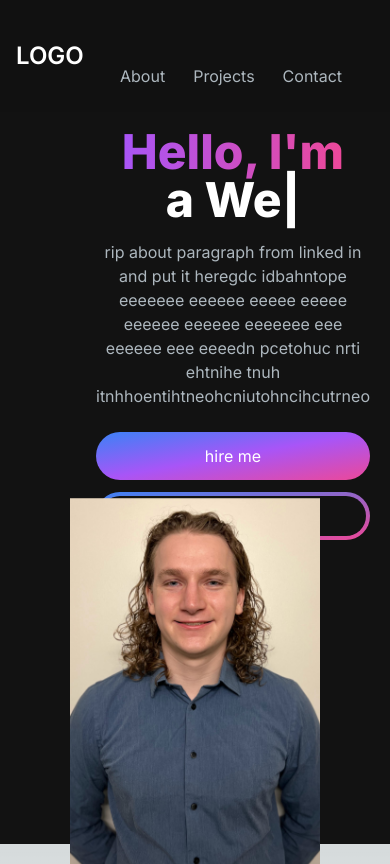
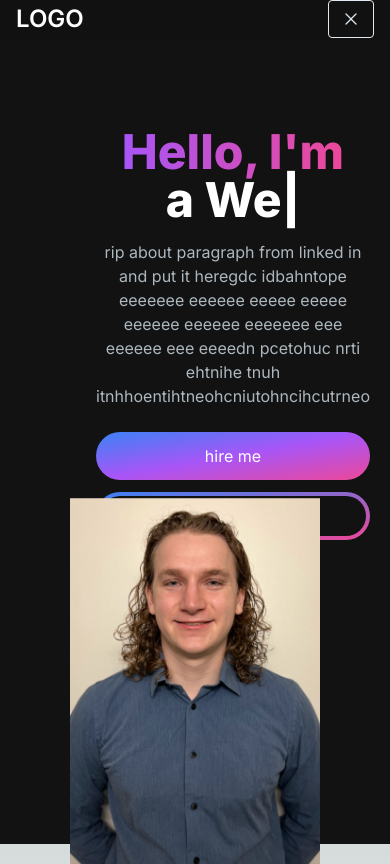
Before and after one commit to IcebergLettuc3/lettucehubnext, a Next.js app: page / in a window 390 px wide. Built offline with nearby package versions, Linux system fonts and the light colour scheme.

Commit message:
adding icon

```diff
--- a/package.json
+++ b/package.json
@@ -9,6 +9,7 @@
     "lint": "next lint"
   },
   "dependencies": {
+    "@heroicons/react": "^2.0.18",
     "next": "^13.5.5",
     "react": "^18",
     "react-dom": "^18",
--- a/src/app/components/NavBar.tsx
+++ b/src/app/components/NavBar.tsx
@@ -1,7 +1,10 @@
-import React from 'react'
+"use client"
+import React, {useState} from 'react'
 import Link from 'next/link'
 import NavLink from './NavLink'
-import { link } from 'fs'
+// import { link } from 'fs'
+import { Bars3Icon, XMarkIcon } from '@heroicons/react/24/solid'
+// import { XMarkIcon } from '@heroicons/react/20/solid'
 
 const NavLinks = [
     {
@@ -18,14 +21,29 @@
     },
 ]
 
-export const NavBar = () => {
+const NavBar = () => {
+    const [navbarOpen, setNavbarOpen] = useState(false)
+
   return (
     <nav className='fixed left-0 right-0 top-0 z-10 bg-[#121212] bg-opacity-90'>
         <div className='flex flex-wrap items-center justify-between mx-auto px-4'>
             <Link href={"/"} className='text-2xl md:text-5xl text-white font-semibold'>
                 LOGO
             </Link>
-            <div className='menu block md:auto' id='navbar'>
+            <div className='mobile-menu block md:hidden'>
+                {
+                    navbarOpen ? (
+                        <button className='flex items-center px-3 py-2 border rounded border-slate-200 text-slate-200 hover:text-white hover:border-white'>
+                            <Bars3Icon className='h-5 w-5'/>
+                        </button>
+                    ) : (
+                        <button className='flex items-center px-3 py-2 border rounded border-slate-200 text-slate-200 hover:text-white hover:border-white'>
+                            <XMarkIcon className='h-5 w-5'/>
+                        </button>
+                    )
+                }
+            </div>
+            <div className='menu hidden md:block md:w-auto' id='navbar'>
                 <ul className='flex p-4 md:p-0 sm:flex-row md:space-x-8 mt-10'>
                     {NavLinks.map((link, index) => (
                         <li key={index}>
@@ -38,3 +56,5 @@
     </nav>
   )
 }
+
+export default NavBar
--- a/src/app/page.tsx
+++ b/src/app/page.tsx
@@ -3,7 +3,7 @@
 import Intro from './Intro'
 import Link from 'next/link'
 import HeroSection from './components/HeroSection'
-import { NavBar } from './components/NavBar'
+import NavBar from './components/NavBar'
 
 export default function Home() {
   return (
```
Also changed, not shown: 1 other file (tests, documents, lock files or other folders).
